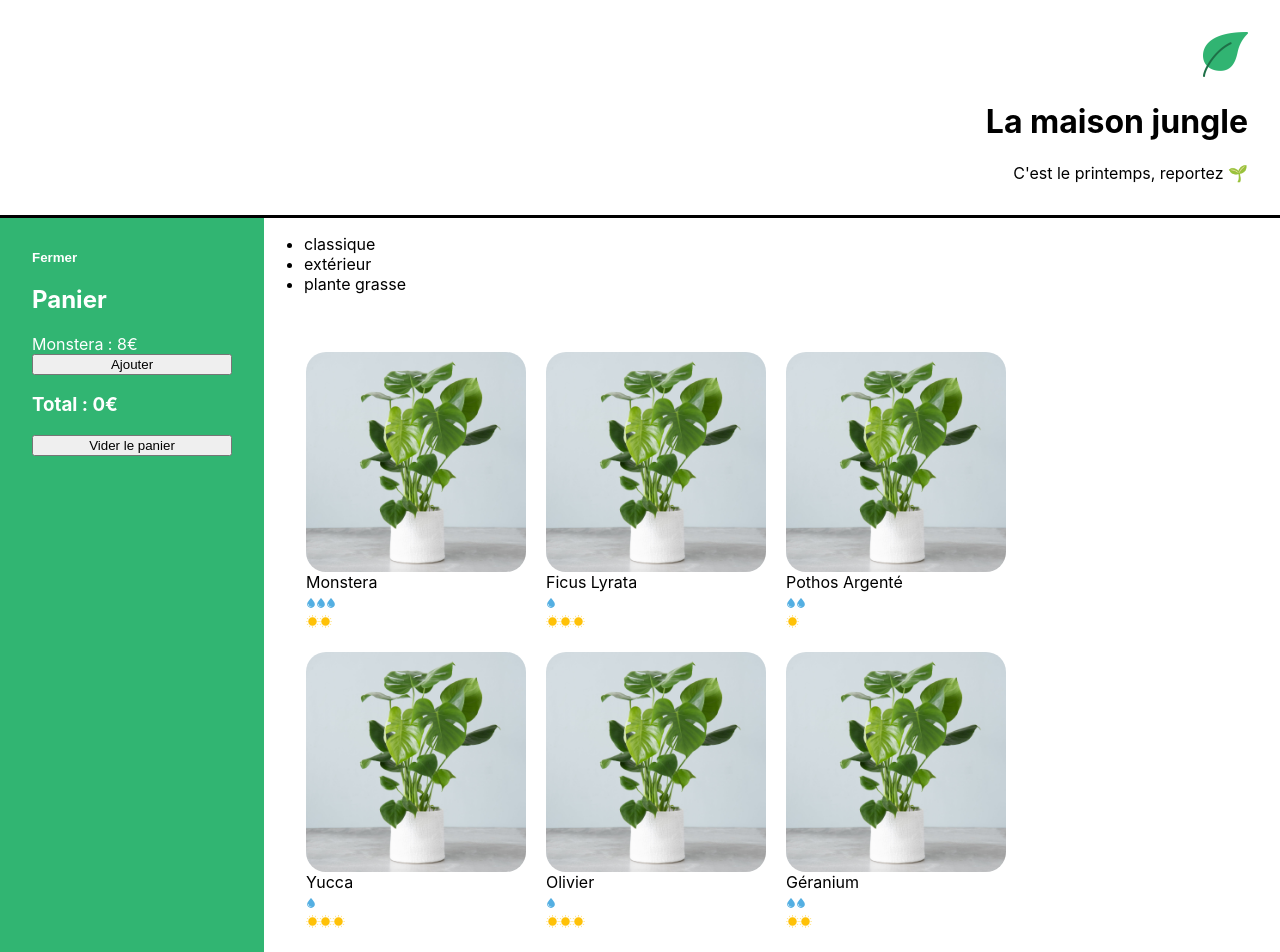
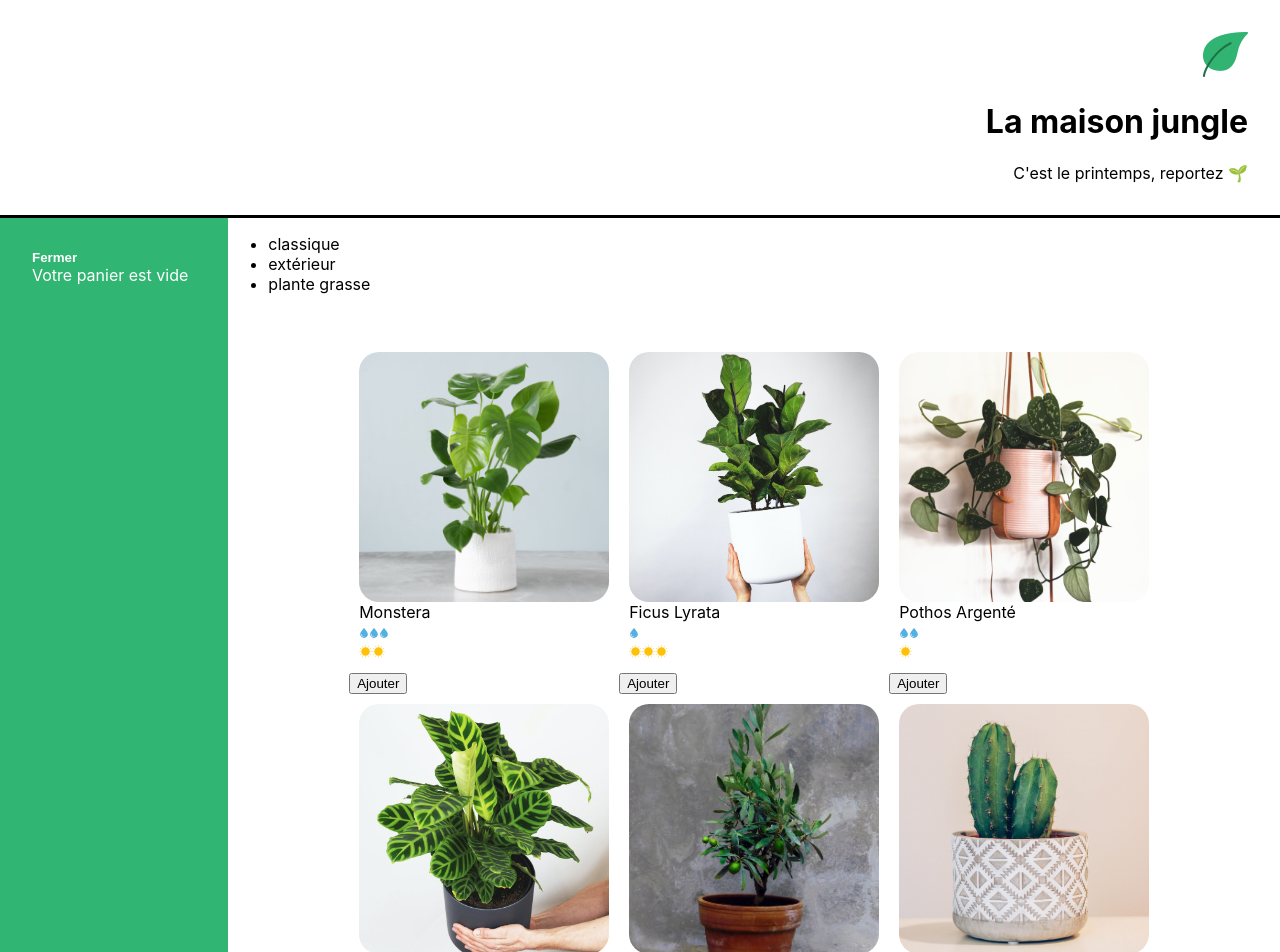
Before and after one commit to Daniele410/ReactTuto, a React (Create React App) app: page / in a window 1280 px wide. Shown: the top 952 px of the page. Built offline with nearby package versions, Linux system fonts and the light colour scheme.

Commit message:
add function addToCart in shoppingList

```diff
--- a/src/components/App.js
+++ b/src/components/App.js
@@ -4,8 +4,11 @@
 import Footer from './Footer'
 import ShoppingList from './ShoppingList'
 import '../styles/Layout.css'
+import { useState } from 'react'
 
 function App() {
+	const [cart, updateCart] = useState([])
+
 	return (
 		<div>
 			<Banner>
@@ -13,8 +16,8 @@
 				<h1 className='lmj-title'>La maison jungle</h1>
 			</Banner>
 			<div className='lmj-layout-inner'>
-				<Cart />
-				<ShoppingList />
+				<Cart cart={cart} updateCart={updateCart} />
+				<ShoppingList cart={cart} updateCart={updateCart} />
 			</div>
 			<Footer />
 		</div>
--- a/src/components/Cart.js
+++ b/src/components/Cart.js
@@ -1,11 +1,12 @@
 import { useState } from 'react'
 import '../styles/Cart.css'
 
-function Cart() {
-	const monsteraPrice = 8
-	const [cart, updateCart] = useState(0)
+function Cart({ cart, updateCart }) {
 	const [isOpen, setIsOpen] = useState(true)
-
+	const total = cart.reduce(
+		(acc, plantType) => acc + plantType.amount * plantType.price,
+		0
+	)
 	return isOpen ? (
 		<div className='lmj-cart'>
 			<button
@@ -14,11 +15,22 @@
 			>
 				Fermer
 			</button>
-			<h2>Panier</h2>
-			<div>Monstera : {monsteraPrice}€</div>
-			<button onClick={() => updateCart(cart + 1)}>Ajouter</button>
-			<h3>Total : {monsteraPrice * cart}€</h3>
-			<button onClick={() => updateCart(0)}>Vider le panier</button>
+			{cart.length > 0 ? (
+				<div>
+					<h2>Panier</h2>
+					<ul>
+						{cart.map(({ name, price, amount }, index) => (
+							<div key={`${name}-${index}`}>
+								{name} {price}€ x {amount}
+							</div>
+						))}
+					</ul>
+					<h3>Total :{total}€</h3>
+					<button onClick={() => updateCart([])}>Vider le panier</button>
+				</div>
+			) : (
+				<div>Votre panier est vide</div>
+			)}
 		</div>
 	) : (
 		<div className='lmj-cart-closed'>
--- a/src/components/PlantItem.js
+++ b/src/components/PlantItem.js
@@ -2,8 +2,7 @@
 import '../styles/PlantItem.css'
 
 function handleClick(plantName) {
-    alert(`Vous voulez acheter 1 ${plantName} ? Très bon choix 🌱✨`)
-    console.log('✨ Ceci est un clic ✨')
+	alert(`Vous voulez acheter 1 ${plantName}? Très bon choix 🌱✨`)
 }
 
 function PlantItem({ cover, name, water, light }) {
--- a/src/components/ShoppingList.js
+++ b/src/components/ShoppingList.js
@@ -2,12 +2,29 @@
 import PlantItem from './PlantItem'
 import '../styles/ShoppingList.css'
 
-function ShoppingList() {
+function ShoppingList({ cart, updateCart }) {
+	// Petite précision : categories nous vient de la partie précédente pour récupérer toutes les catégories uniques de plantes.
+
 	const categories = plantList.reduce(
 		(acc, plant) =>
 			acc.includes(plant.category) ? acc : acc.concat(plant.category),
 		[]
 	)
+
+	function addToCart(name, price) {
+		const currenrPlantAdded = cart.find((plant) => plant.name === name)
+		if (currenrPlantAdded) {
+			const cartFilteredCurrentPlant = cart.filter(
+				(plant) => plant.name !== name
+			)
+			updateCart([
+				...cartFilteredCurrentPlant,
+				{ name, price, amount: currenrPlantAdded.amount + 1 }
+			])
+		} else {
+			updateCart([...cart, { name, price, amount: 1 }])
+		}
+	}
 
 	return (
 		<div className='lmj-shopping-list'>
@@ -17,14 +34,17 @@
 				))}
 			</ul>
 			<ul className='lmj-plant-list'>
-				{plantList.map(({ id, cover, name, water, light }) => (
+				{plantList.map(({ id, cover, name, water, light, price }) => (
+					<div key={id}>
 						<PlantItem
-						key={id}
 							cover={cover}
 							name={name}
 							water={water}
 							light={light}
+							price={price}
 						/>
+						<button onClick={() => addToCart(name, price)}>Ajouter</button>
+					</div>
 				))}
 			</ul>
 		</div>
--- a/src/datas/plantList.js
+++ b/src/datas/plantList.js
@@ -1,4 +1,12 @@
 import monstera from '../assets/monstera.jpg'
+import lyrata from '../assets/lyrata.jpg'
+import pothos from '../assets/pothos.jpg'
+import succulent from '../assets/succulent.jpg'
+import olivier from '../assets/olivier.jpg'
+import basil from '../assets/basil.jpg'
+import mint from '../assets/mint.jpg'
+import calathea from '../assets/calathea.jpg'
+import cactus from '../assets/cactus.jpg'
 
 export const plantList = [
 	{
@@ -8,7 +16,8 @@
 		isBestSale: true,
 		light: 2,
 		water: 3,
-		cover: monstera
+		cover: monstera,
+		price:15
 	},
 	{
 		name: 'ficus lyrata',
@@ -16,23 +25,29 @@
 		id: '2ab',
 		light: 3,
 		water: 1,
-		cover: monstera
+		cover: lyrata,
+		price: 16
 	},
+
 	{
 		name: 'pothos argenté',
 		category: 'classique',
 		id: '3sd',
 		light: 1,
 		water: 2,
-		cover: monstera
+		cover: pothos,
+
+		price: 9
 	},
 	{
-		name: 'yucca',
+		name: 'calathea',
 		category: 'classique',
 		id: '4kk',
-		light: 3,
-		water: 1,
-		cover: monstera
+		light: 2,
+		water: 3,
+		cover: calathea,
+
+		price: 20
 	},
 	{
 		name: 'olivier',
@@ -40,32 +55,27 @@
 		id: '5pl',
 		light: 3,
 		water: 1,
-		cover: monstera
+		cover: olivier,
+		price: 25
 	},
+
 	{
-		name: 'géranium',
-		category: 'extérieur',
-		id: '6uo',
+		name: 'cactus',
+		category: 'plante grasse',
+		id: '8fp',
 		light: 2,
-		water: 2,
-		cover: monstera
+		water: 1,
+		cover: cactus,
+		price: 6
 	},
 	{
 		name: 'basilique',
 		category: 'extérieur',
 		id: '7ie',
-		isBestSale: true,
 		light: 2,
 		water: 3,
-		cover: monstera
-	},
-	{
-		name: 'aloe',
-		category: 'plante grasse',
-		id: '8fp',
-		light: 2,
-		water: 1,
-		cover: monstera
+		cover: basil,
+		price: 5
 	},
 	{
 		name: 'succulente',
@@ -73,6 +83,18 @@
 		id: '9vn',
 		light: 2,
 		water: 1,
-		cover: monstera
+		cover: succulent,
+		price: 8
+	},
+
+	{
+		name: 'menthe',
+		category: 'extérieur',
+		isBestSale: true,
+		id: '6uo',
+		light: 2,
+		water: 2,
+		cover: mint,
+		price: 4
 	}
 ]
--- a/src/styles/PlantItem.css
+++ b/src/styles/PlantItem.css
@@ -1,7 +1,8 @@
 .lmj-plant-item-cover {
-	height: 220px;
-	width: 220px;
+	height: 250px;
+	width: 250px;
 	border-radius: 20px;
+	object-fit: cover;
 }
 
 .lmj-plant-item {
--- a/src/styles/ShoppingList.css
+++ b/src/styles/ShoppingList.css
@@ -1,9 +1,13 @@
+.lmj-shopping-list {
+	width: 100%;
+}
+
 .lmj-plant-list {
 	list-style-type: none;
 	padding: 32px;
 	display: flex;
 	flex-wrap: wrap;
-	max-width: 800px;
+	justify-content: center;
 }
 
 /* .lmj-plant-list {
```
Lines whose indentation alone changed are shown as unchanged.
